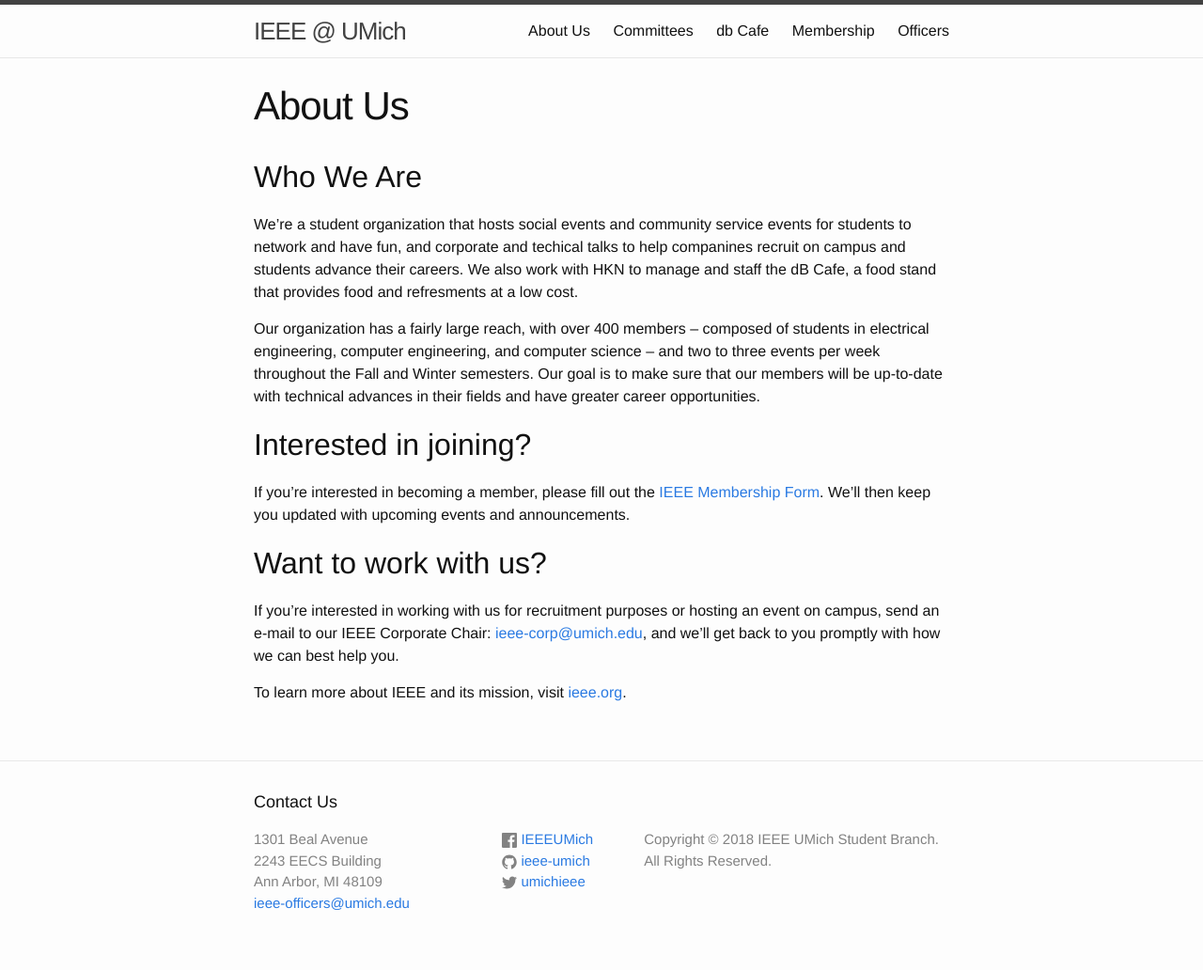
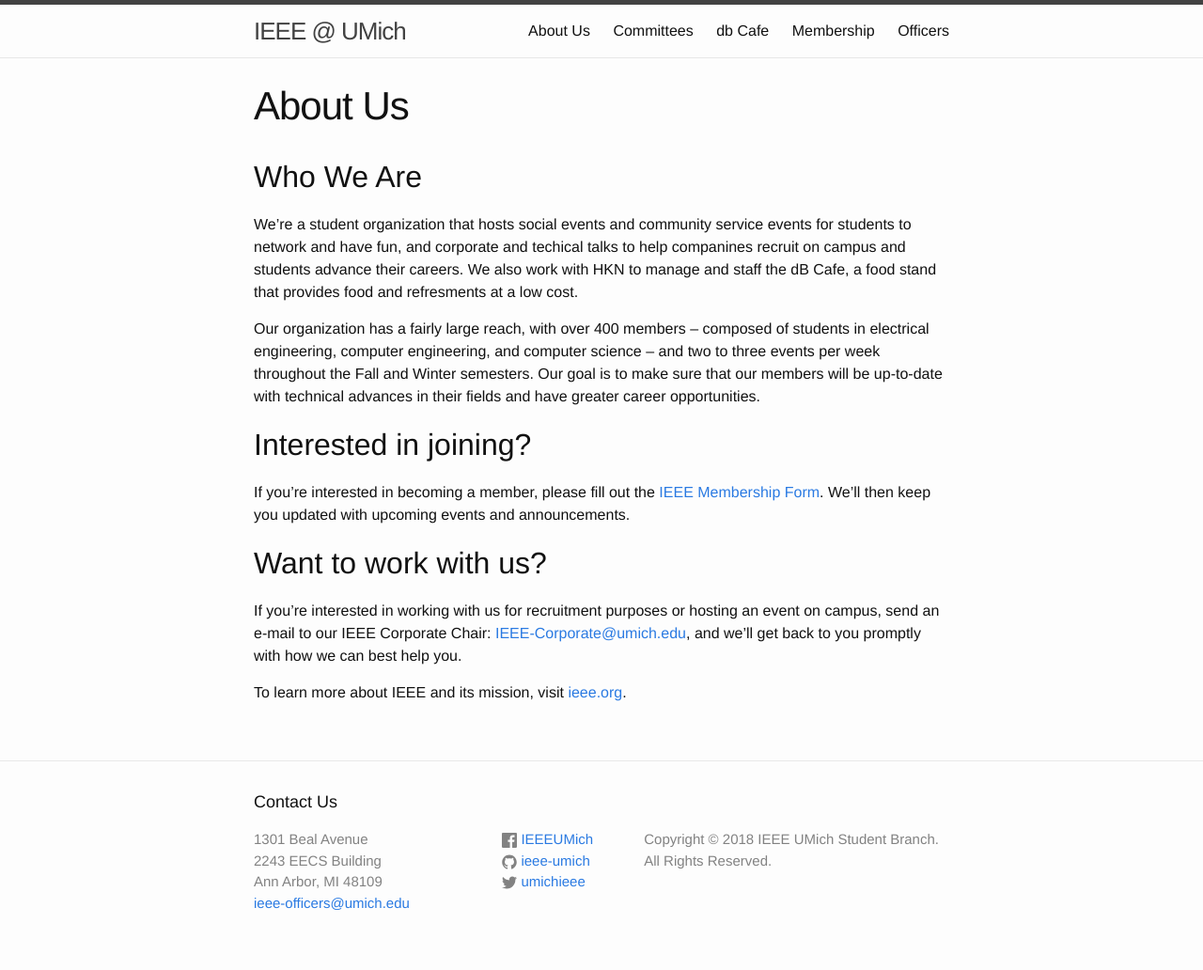
Before and after one commit to ieee-umich/ieee-website, a Jekyll site: the page built from about.md, in a window 1280 px wide. Shown: the whole page at 94% size. Built offline with Jekyll 4.4.1, drawn with Linux system fonts in a browser that asks for light colours.

Commit message:
FIX: Corporate email in About Us

```diff
--- a/about.md
+++ b/about.md
@@ -17,7 +17,7 @@
 
 ## Want to work with us?
 
-If you're interested in working with us for recruitment purposes or hosting an event on campus, send an e-mail to our IEEE Corporate Chair: [ieee-corp@umich.edu](mailto:ieee-corp@umich.edu), and we'll get back to you promptly with how we can best help you.
+If you're interested in working with us for recruitment purposes or hosting an event on campus, send an e-mail to our IEEE Corporate Chair: [IEEE-Corporate@umich.edu](mailto:IEEE-Corporate@umich.edu), and we'll get back to you promptly with how we can best help you.
 
 
 To learn more about IEEE and its mission, visit [ieee.org](http://www.ieee.org).
```
